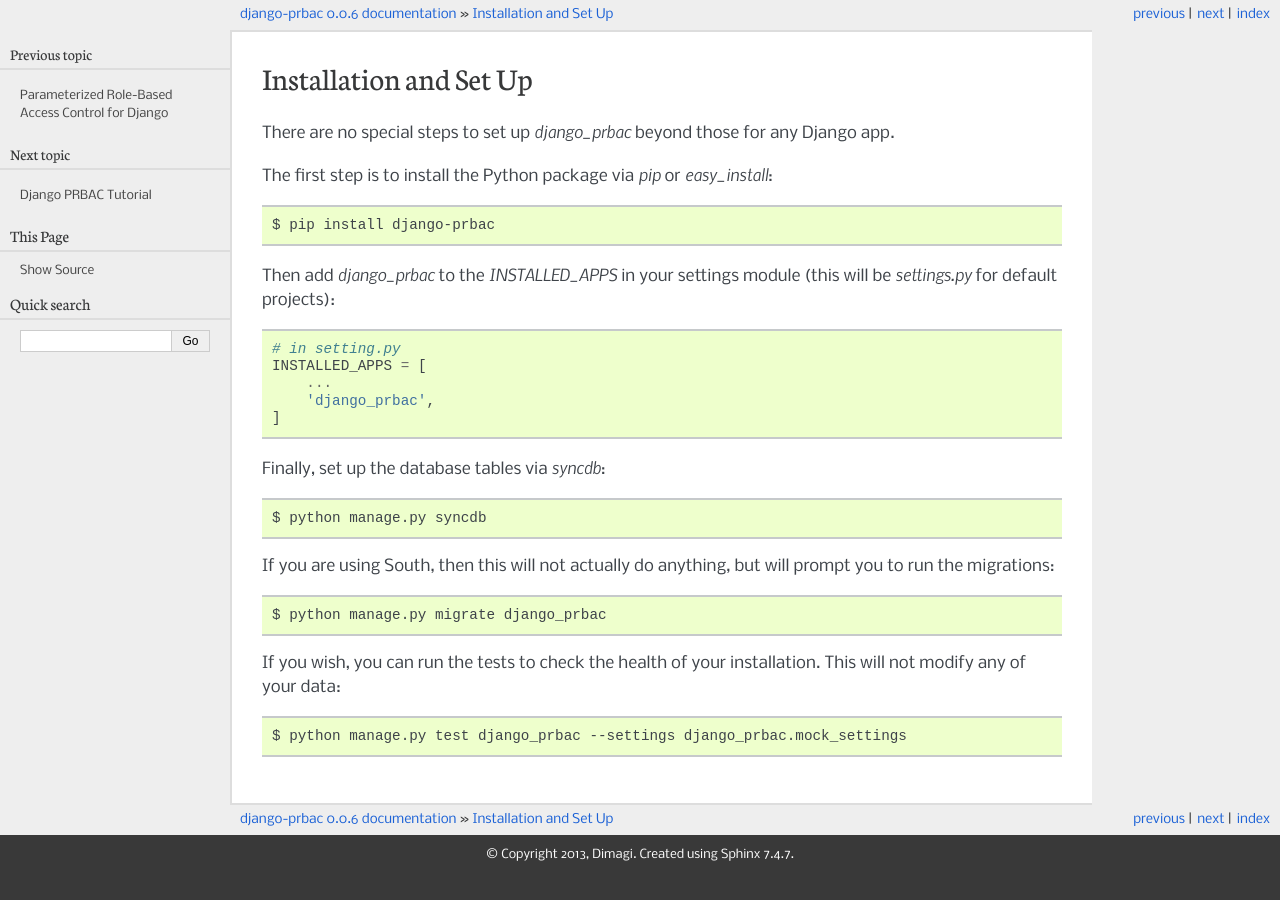
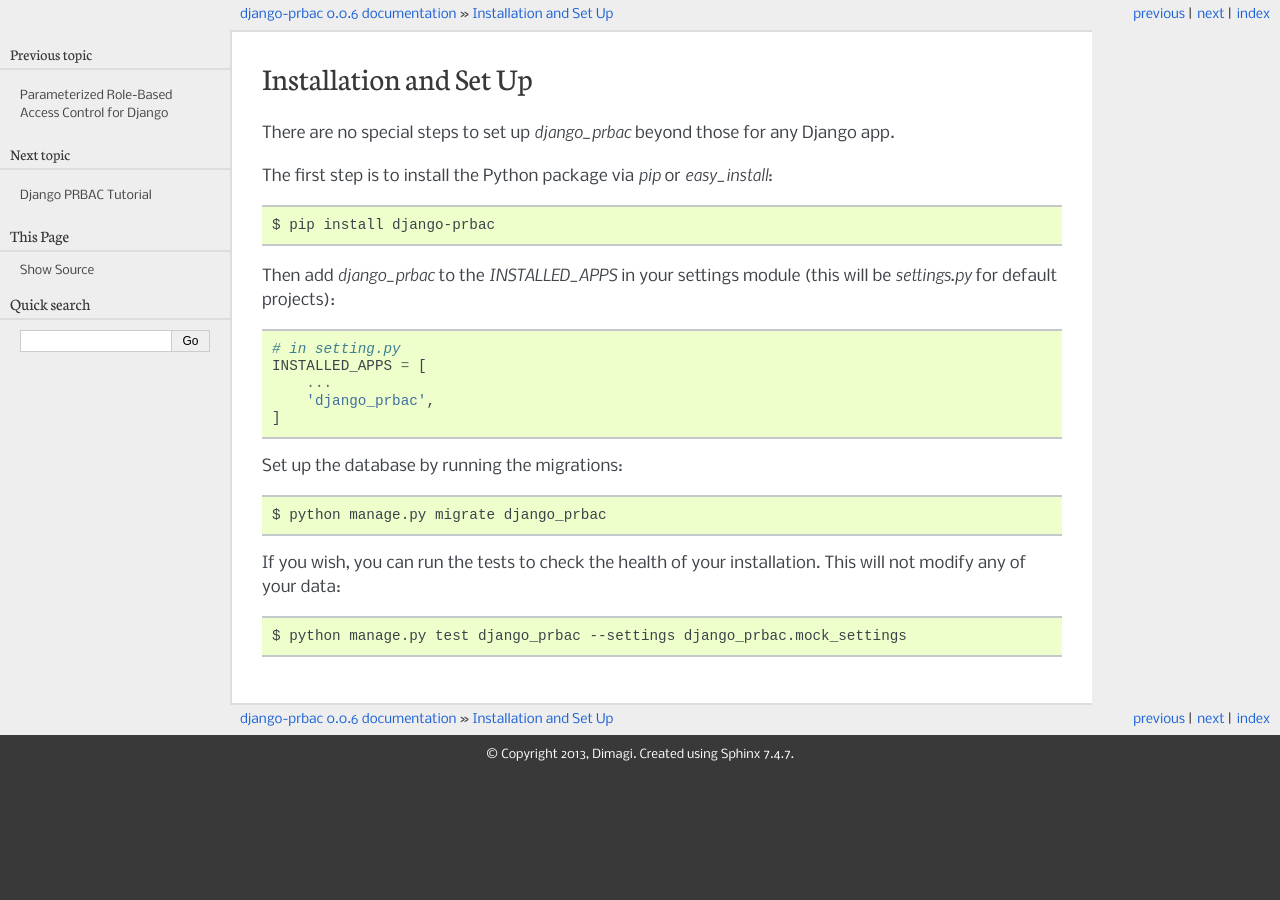
Before and after one commit to dimagi/django-prbac, a Sphinx documentation site: the page built from docs/setup.rst, in a window 1280 px wide. Built offline with Sphinx 7.4.7, drawn with Linux system fonts in a browser that asks for light colours.

Commit message:
Remove out of date South instructions

```diff
--- a/docs/setup.rst
+++ b/docs/setup.rst
@@ -17,12 +17,7 @@
         'django_prbac',
     ]
 
-Finally, set up the database tables via `syncdb`::
-
-    $ python manage.py syncdb
-
-If you are using South, then this will not actually do anything, but will prompt you to run
-the migrations::
+Set up the database by running the migrations::
 
     $ python manage.py migrate django_prbac
 
```
